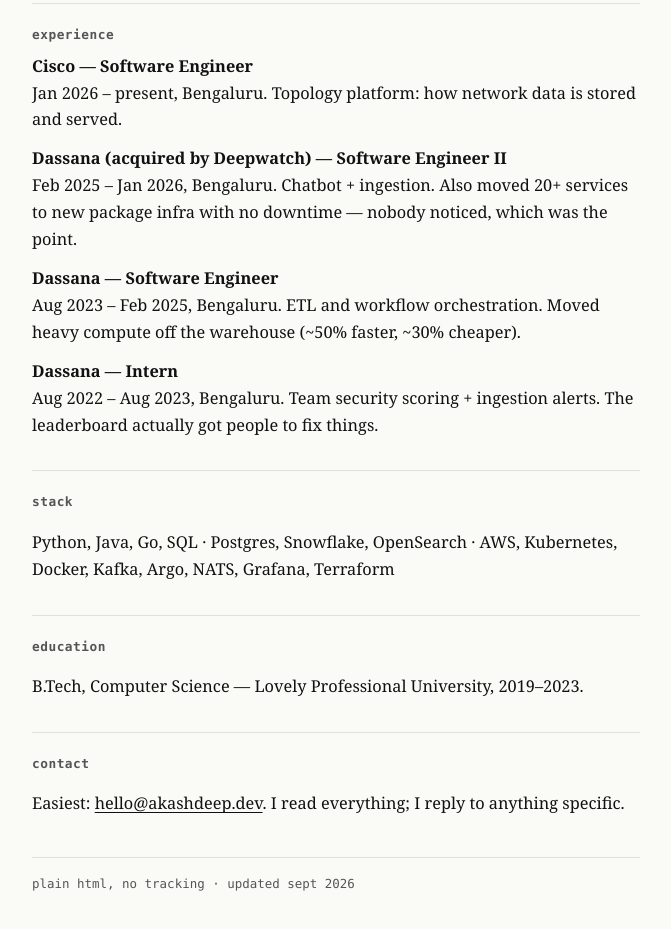
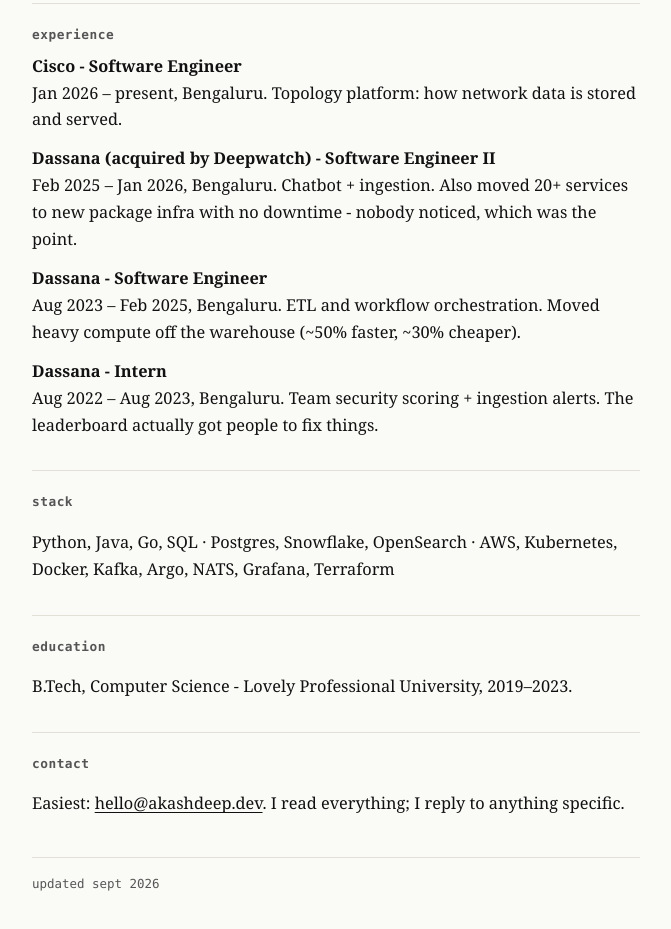
Before and after one commit to akashdeepghosh/new-and-updated-portfolio, a plain HTML site: page public/index.html in a window 1280 px wide. Shown: the part 803-1732 px from the top of the page, without its empty margins (304-975 px from the left). Drawn offline with Linux system fonts and the light colour scheme.

Commit message:
Hyphens over em dashes; footer to updated-date only

```diff
--- a/public/index.html
+++ b/public/index.html
@@ -3,7 +3,7 @@
 <head>
 <meta charset="utf-8">
 <meta name="viewport" content="width=device-width, initial-scale=1">
-<title>Akashdeep Ghosh — Software Engineer</title>
+<title>Akashdeep Ghosh - Software Engineer</title>
 <meta name="description" content="Akashdeep Ghosh, Software Engineer at Cisco, Bengaluru. Backend and AI systems: pipelines, webhooks, text-to-SQL.">
 <link rel="stylesheet" href="style.css">
 </head>
@@ -21,13 +21,13 @@
 
 <section>
 <h2>Now</h2>
-<p>I work on Cisco's network topology platform — the system that knows which devices are on a customer's network and how they connect. I own how that data is stored and served to other teams.</p>
+<p>I work on Cisco's network topology platform - the system that knows which devices are on a customer's network and how they connect. I own how that data is stored and served to other teams.</p>
 </section>
 
 <section>
 <h2>Work</h2>
 <ul class="work">
-<li><strong>Subscriptions that survive the real world.</strong> Webhook registration and lifecycle for SDWAN and Meraki at 1M registrations — retries, expired credentials, and cleanup included.</li>
+<li><strong>Subscriptions that survive the real world.</strong> Webhook registration and lifecycle for SDWAN and Meraki at 1M registrations - retries, expired credentials, and cleanup included.</li>
 <li><strong>Pipelines that stopped being slow.</strong> Cut runtime ~40% on 10–20M-record runs and built one shared framework for 15+ sources; onboarding a new source went from a day to under an hour.</li>
 <li><strong>Charts without bothering an engineer.</strong> Led an internal chatbot that turns plain-English questions into SQL with charts and follow-ups. Client analysis time down ~60%.</li>
 <li><strong>Doing less work on purpose.</strong> Cached repeated vendor responses (60% fewer calls) and auto-delete millions of stale records a day.</li>
@@ -37,10 +37,10 @@
 <section>
 <h2>Experience</h2>
 <dl class="jobs">
-<div><dt>Cisco — Software Engineer</dt><dd>Jan 2026 – present, Bengaluru. Topology platform: how network data is stored and served.</dd></div>
-<div><dt>Dassana (acquired by Deepwatch) — Software Engineer II</dt><dd>Feb 2025 – Jan 2026, Bengaluru. Chatbot + ingestion. Also moved 20+ services to new package infra with no downtime — nobody noticed, which was the point.</dd></div>
-<div><dt>Dassana — Software Engineer</dt><dd>Aug 2023 – Feb 2025, Bengaluru. ETL and workflow orchestration. Moved heavy compute off the warehouse (~50% faster, ~30% cheaper).</dd></div>
-<div><dt>Dassana — Intern</dt><dd>Aug 2022 – Aug 2023, Bengaluru. Team security scoring + ingestion alerts. The leaderboard actually got people to fix things.</dd></div>
+<div><dt>Cisco - Software Engineer</dt><dd>Jan 2026 – present, Bengaluru. Topology platform: how network data is stored and served.</dd></div>
+<div><dt>Dassana (acquired by Deepwatch) - Software Engineer II</dt><dd>Feb 2025 – Jan 2026, Bengaluru. Chatbot + ingestion. Also moved 20+ services to new package infra with no downtime - nobody noticed, which was the point.</dd></div>
+<div><dt>Dassana - Software Engineer</dt><dd>Aug 2023 – Feb 2025, Bengaluru. ETL and workflow orchestration. Moved heavy compute off the warehouse (~50% faster, ~30% cheaper).</dd></div>
+<div><dt>Dassana - Intern</dt><dd>Aug 2022 – Aug 2023, Bengaluru. Team security scoring + ingestion alerts. The leaderboard actually got people to fix things.</dd></div>
 </dl>
 </section>
 
@@ -51,7 +51,7 @@
 
 <section>
 <h2>Education</h2>
-<p>B.Tech, Computer Science — Lovely Professional University, 2019–2023.</p>
+<p>B.Tech, Computer Science - Lovely Professional University, 2019–2023.</p>
 </section>
 
 <section>
@@ -60,8 +60,9 @@
 </section>
 
 <footer>
-<p>plain html, no tracking · updated sept 2026</p>
+<p>updated sept 2026</p>
 </footer>
+
 
 </main>
 </body>
```
